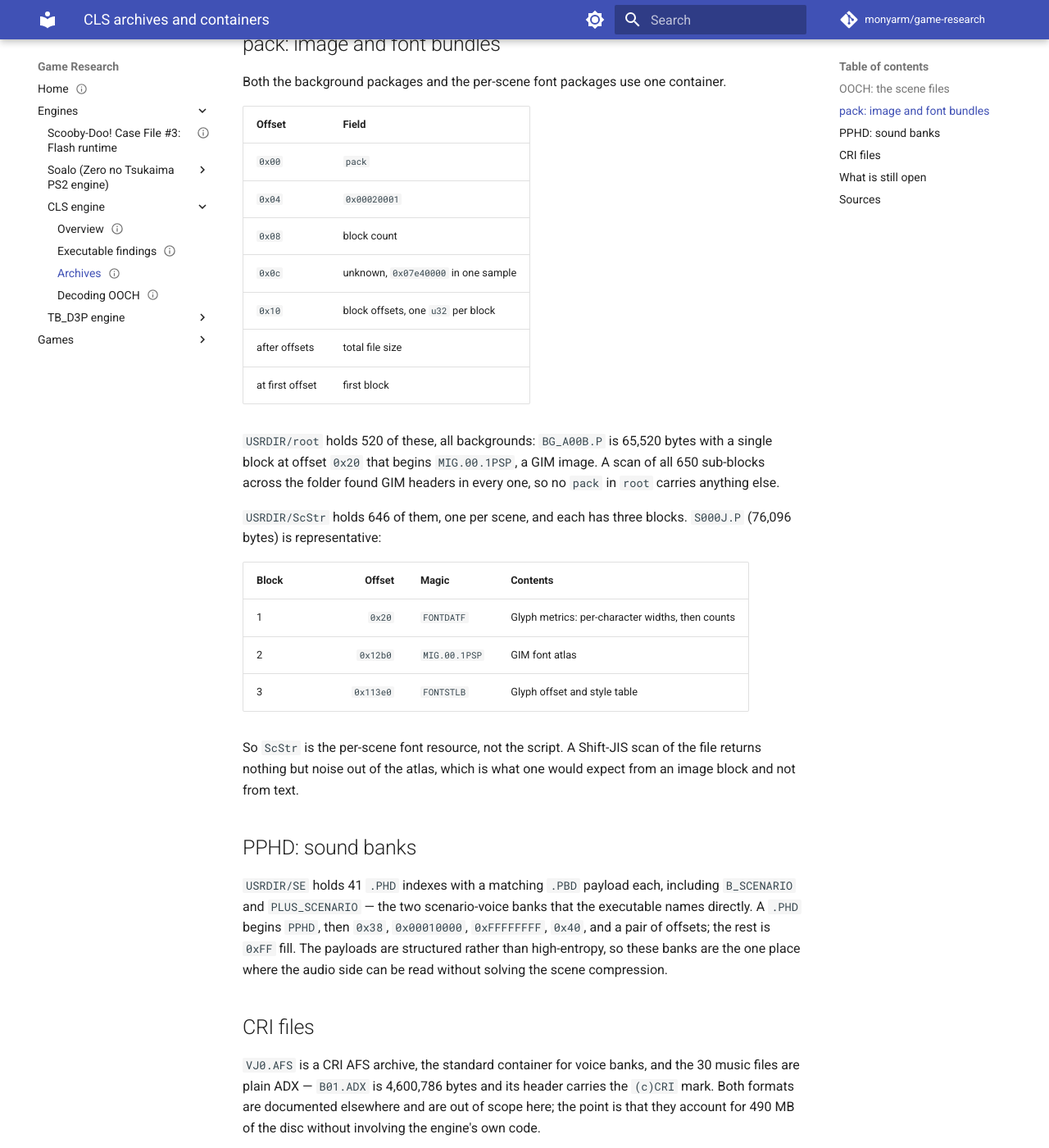
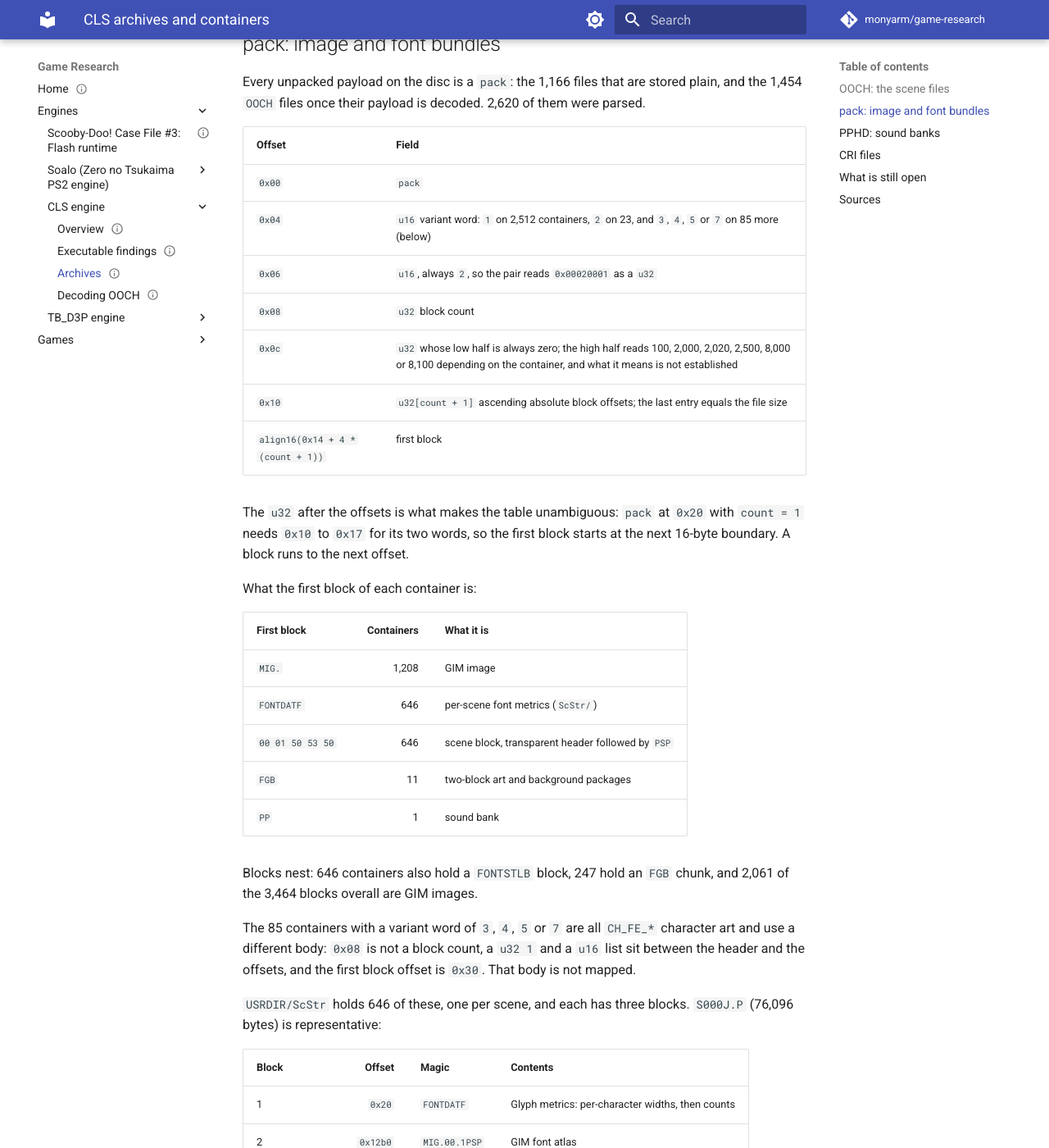
Before and after one commit to monyarm/game-research, an MkDocs documentation site: the page built from docs/engines/cls/archives.md, in a window 1280 px wide and 1400 px high, scrolled down 1457 px. Shown: the whole window at 82% size. Built offline with MkDocs 1.6.1 and Material for MkDocs 9.7.7, drawn with Linux system fonts in a browser that asks for light colours; comment, search, counter and statistics services are not loaded; some of the changed text lies outside the part shown.

Commit message:
docs: record the measured pack layout and the negative text hunt
The pack header, the block-magic mix over 2,535 containers and the 85
files that use the second header variant, plus what the CP932 scans did
and did not find.

```diff
--- a/docs/engines/cls/archives.md
+++ b/docs/engines/cls/archives.md
@@ -39,29 +39,43 @@ Every `OOCH` file carries a fixed `0x800`-byte header before its payload, and `p
 | `0x10` | `18 00 1c 00` | two `u16`, 24 and 28: offset of the per-stream flag array and of the codec parameters |
 | `0x14` | 1 | number of codec streams |
 | `0x18` | 0 | flags entry for the single stream |
-| `0x1c` | 32 | codec parameter word |
-| `0x20` | 8 | codec parameter word |
-| `0x24` | 8 | codec parameter word |
+| `0x1c` | 32 | offset of the first stream's width pair, which is `0x20` |
+| `0x20` | 8 | distance field width in bits |
+| `0x24` | 8 | length field width in bits |
 
 The payload starts at `0x800` and is an LZSS bit stream that expands to a `pack` container; the grammar and a working extractor are on [Decoding the scene containers](decoding.md).
 
 ## pack: image and font bundles
 
-Both the background packages and the per-scene font packages use one container.
+Every unpacked payload on the disc is a `pack`: the 1,166 files that are stored plain, and the 1,454 `OOCH` files once their payload is decoded. 2,620 of them were parsed.
 
 | Offset | Field |
 | --- | --- |
 | `0x00` | `pack` |
-| `0x04` | `0x00020001` |
-| `0x08` | block count |
-| `0x0c` | unknown, `0x07e40000` in one sample |
-| `0x10` | block offsets, one `u32` per block |
-| after offsets | total file size |
-| at first offset | first block |
+| `0x04` | `u16` variant word: `1` on 2,512 containers, `2` on 23, and `3`, `4`, `5` or `7` on 85 more (below) |
+| `0x06` | `u16`, always `2`, so the pair reads `0x00020001` as a `u32` |
+| `0x08` | `u32` block count |
+| `0x0c` | `u32` whose low half is always zero; the high half reads 100, 2,000, 2,020, 2,500, 8,000 or 8,100 depending on the container, and what it means is not established |
+| `0x10` | `u32[count + 1]` ascending absolute block offsets; the last entry equals the file size |
+| `align16(0x14 + 4 * (count + 1))` | first block |
 
-`USRDIR/root` holds 520 of these, all backgrounds: `BG_A00B.P` is 65,520 bytes with a single block at offset `0x20` that begins `MIG.00.1PSP`, a GIM image. A scan of all 650 sub-blocks across the folder found GIM headers in every one, so no `pack` in `root` carries anything else.
+The `u32` after the offsets is what makes the table unambiguous: `pack` at `0x20` with `count = 1` needs `0x10` to `0x17` for its two words, so the first block starts at the next 16-byte boundary. A block runs to the next offset.
 
-`USRDIR/ScStr` holds 646 of them, one per scene, and each has three blocks. `S000J.P` (76,096 bytes) is representative:
+What the first block of each container is:
+
+| First block | Containers | What it is |
+| --- | ---: | --- |
+| `MIG.` | 1,208 | GIM image |
+| `FONTDATF` | 646 | per-scene font metrics (`ScStr/`) |
+| `00 01 50 53 50` | 646 | scene block, transparent header followed by `PSP` |
+| `FGB` | 11 | two-block art and background packages |
+| `PP` | 1 | sound bank |
+
+Blocks nest: 646 containers also hold a `FONTSTLB` block, 247 hold an `FGB` chunk, and 2,061 of the 3,464 blocks overall are GIM images.
+
+The 85 containers with a variant word of `3`, `4`, `5` or `7` are all `CH_FE_*` character art and use a different body: `0x08` is not a block count, a `u32 1` and a `u16` list sit between the header and the offsets, and the first block offset is `0x30`. That body is not mapped.
+
+`USRDIR/ScStr` holds 646 of these, one per scene, and each has three blocks. `S000J.P` (76,096 bytes) is representative:
 
 | Block | Offset | Magic | Contents |
 | --- | ---: | --- | --- |
@@ -81,7 +95,13 @@ So `ScStr` is the per-scene font resource, not the script. A Shift-JIS scan of t
 
 ## What is still open
 
-All five families are decoded at the container level. What is left is inside them: the text and the state machine in each of the 1,454 decoded scene containers, and which of the `pack` sub-blocks belong to a scene rather than to a font or a background.
+All five families are decoded at the container level. What is left is inside them.
+
+The text layer has not been located. Decoding all 1,454 `OOCH` containers and scanning every result for Shift-JIS finds no plaintext dialogue: every run that survives a strict CP932 filter turns out to be GIM or `FGB` image payload, which decodes into long kanji and katakana sequences that read as noise. The scene files themselves (`A###J.P`, `F###J.P`, `J###J.P`, `K###J.P`, `BTL###J.P`, 2,272 to 33,563 bytes) are sparse tables headed `00 01 50 53 50`, 96 % zero bytes, built from 16-byte records with an offset table that ascends in steps of 16. `ScStr/<scene>.P` is the per-scene font subset described above, not script storage, and `FCL.DIR` is only the list of the seven `.cvm` archives.
+
+None of `FONTSTLB`, `FONTDATF`, `FGB`, or `00 01 50 53 50` occurs as a byte sequence in the executable, so these blocks are not dispatched on their magic and a string hunt cannot find their loader. The same caveat applies to the working side of the format: `OOCH` and `pack` are both compared by routine at file offset `0x2d704` and `0x2e480`, and those two are the only magics in this engine that are.
+
+That leaves the dialogue either in a container type not yet walked, or stored as indices into the font rather than as characters.
 
 ## Sources
 
```
Also changed, not shown: other parts of docs/engines/cls/archives.md (+1 -1 lines), docs/engines/cls/decoding.md (+9 -8 lines).
